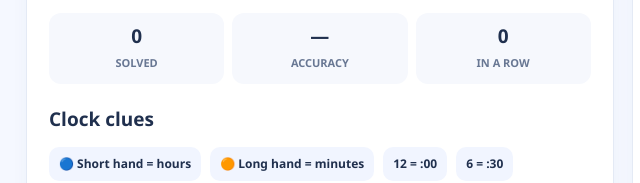
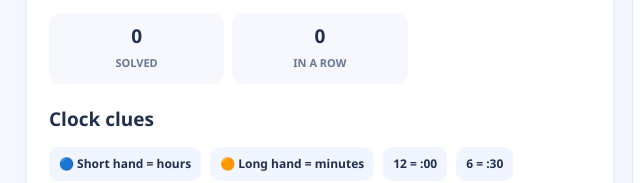
Before and after one commit to gurutaku/gr4-time-quest, a plain HTML site: page index.html in a window 1280 px wide. Both pictures are taken after a click on the button 276 px from the left and 643 px from the top of the page. Shown: the part 424-607 px from the top of the page, 76-716 px from the left. Drawn offline with Linux system fonts and the light colour scheme.

Commit message:
Update index.html

```diff
--- a/index.html
+++ b/index.html
@@ -48,7 +48,7 @@
       <div class="backline"><button class="back-btn" data-home>← Back to home</button><span class="pill star">⭐ <span id="builderStars">0</span> stars this run</span></div>
       <h1 class="view-title">🕰️ Junior Clock Builder</h1><p class="view-intro">Can you set the clock to match the target time? Drag the hands or use the buttons.</p>
       <div class="game-layout">
-        <aside class="panel"><h3>Your mission</h3><div class="task-box"><div class="task-label">Set the clock to</div><div id="builderTarget" class="task-question">3:00</div><div class="task-help" id="builderHint">Start by finding the hour, then set the minutes.</div></div><div class="mini-stats"><div class="stat"><strong id="builderDone">0</strong><span>SOLVED</span></div><div class="stat"><strong id="builderAccuracy">—</strong><span>ACCURACY</span></div><div class="stat"><strong id="builderRun">0</strong><span>IN A ROW</span></div></div><h3 style="margin-top:22px">Clock clues</h3><div class="clock-glossary"><span class="gloss-chip">🔵 Short hand = hours</span><span class="gloss-chip">🟠 Long hand = minutes</span><span class="gloss-chip">12 = :00</span><span class="gloss-chip">6 = :30</span></div><button class="reset-link" id="builderLearn">Show me how clock hands work</button></aside>
+        <aside class="panel"><h3>Your mission</h3><div class="task-box"><div class="task-label">Set the clock to</div><div id="builderTarget" class="task-question">3:00</div><div class="task-help" id="builderHint">Start by finding the hour, then set the minutes.</div></div><div class="mini-stats"><div class="stat"><strong id="builderDone">0</strong><span>SOLVED</span></div><div class="stat"><strong id="builderRun">0</strong><span>IN A ROW</span></div></div><h3 style="margin-top:22px">Clock clues</h3><div class="clock-glossary"><span class="gloss-chip">🔵 Short hand = hours</span><span class="gloss-chip">🟠 Long hand = minutes</span><span class="gloss-chip">12 = :00</span><span class="gloss-chip">6 = :30</span></div><button class="reset-link" id="builderLearn">Show me how clock hands work</button></aside>
         <div class="panel"><h3>Set the clock</h3><p class="panel-sub">Touch or drag near the end of the hand you want to move. It will glow while selected. The long orange hand shows minutes.</p><div class="clock-stage"><svg id="builderClock" class="clock-svg" viewBox="0 0 300 300" role="img" aria-label="Interactive analog clock. Touch or drag a hand to change the time; the selected hand glows."></svg></div><div class="clock-tip">💡 Each number is 5 minutes. Move the long hand past 12 to move the short hand into the next hour.</div><div class="clock-controls"><button class="small-action" data-clock-adjust="-60">− 1 hour</button><button class="small-action" data-clock-adjust="-5">− 5 min</button><button class="small-action" data-clock-adjust="5">+ 5 min</button><button class="small-action" data-clock-adjust="60">+ 1 hour</button></div><div class="btn-row"><button class="primary" id="checkBuilder">Check my clock ✓</button><button class="secondary" id="newBuilder">New challenge ↻</button></div><div class="feedback" id="builderFeedback" role="status" aria-live="polite"></div></div>
 
       </div>
```
